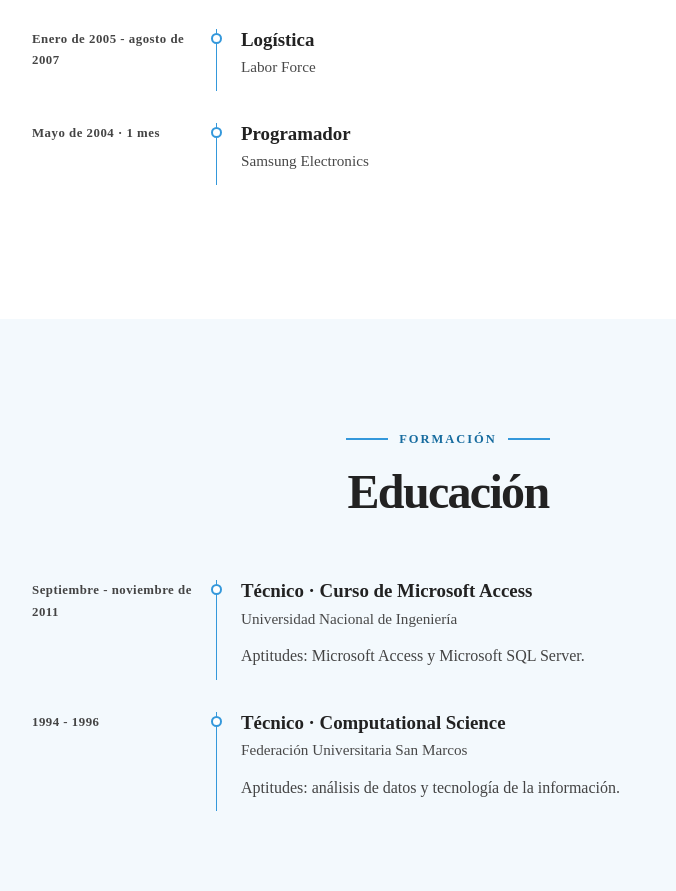
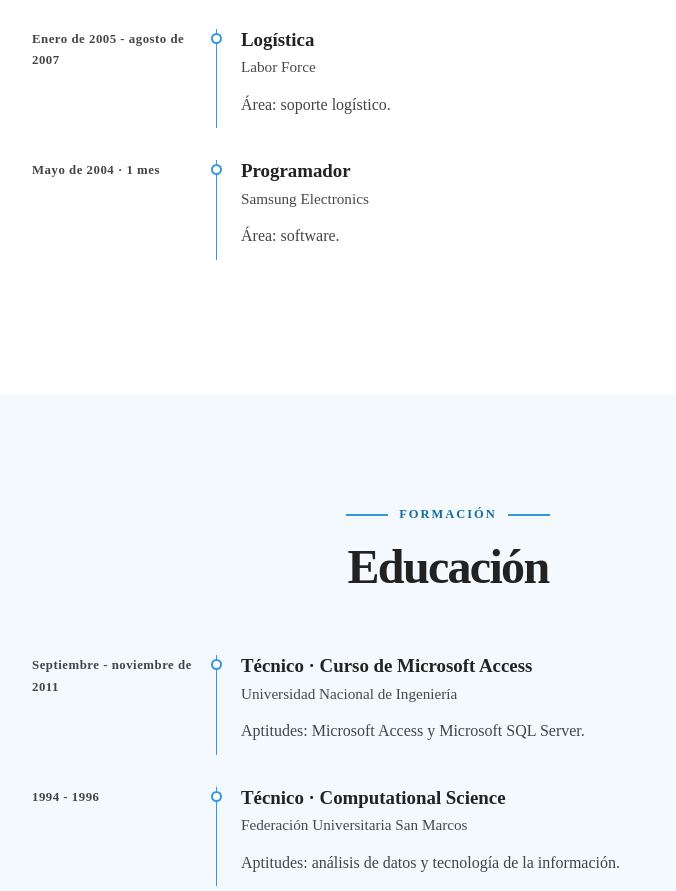
Before and after one commit to anthonydavalos/anthonydavalos.github.io, an Astro site: page /sobre-mi in a window 1280 px wide. Shown: the part 1006-1897 px from the top of the page, without its empty margins (192-868 px from the left). Built offline with nearby package versions, Linux system fonts and the light colour scheme; Astro itself is replaced by a stand-in of ours.

Commit message:
fix: clarify early employment areas

```diff
--- a/src/pages/sobre-mi/index.astro
+++ b/src/pages/sobre-mi/index.astro
@@ -34,11 +34,13 @@ const experience = [
     period: "Enero de 2005 - agosto de 2007",
     title: "Logística",
     organization: "Labor Force",
+    description: "Área: soporte logístico.",
   },
   {
     period: "Mayo de 2004 · 1 mes",
     title: "Programador",
     organization: "Samsung Electronics",
+    description: "Área: software.",
   },
 ];
 
```
